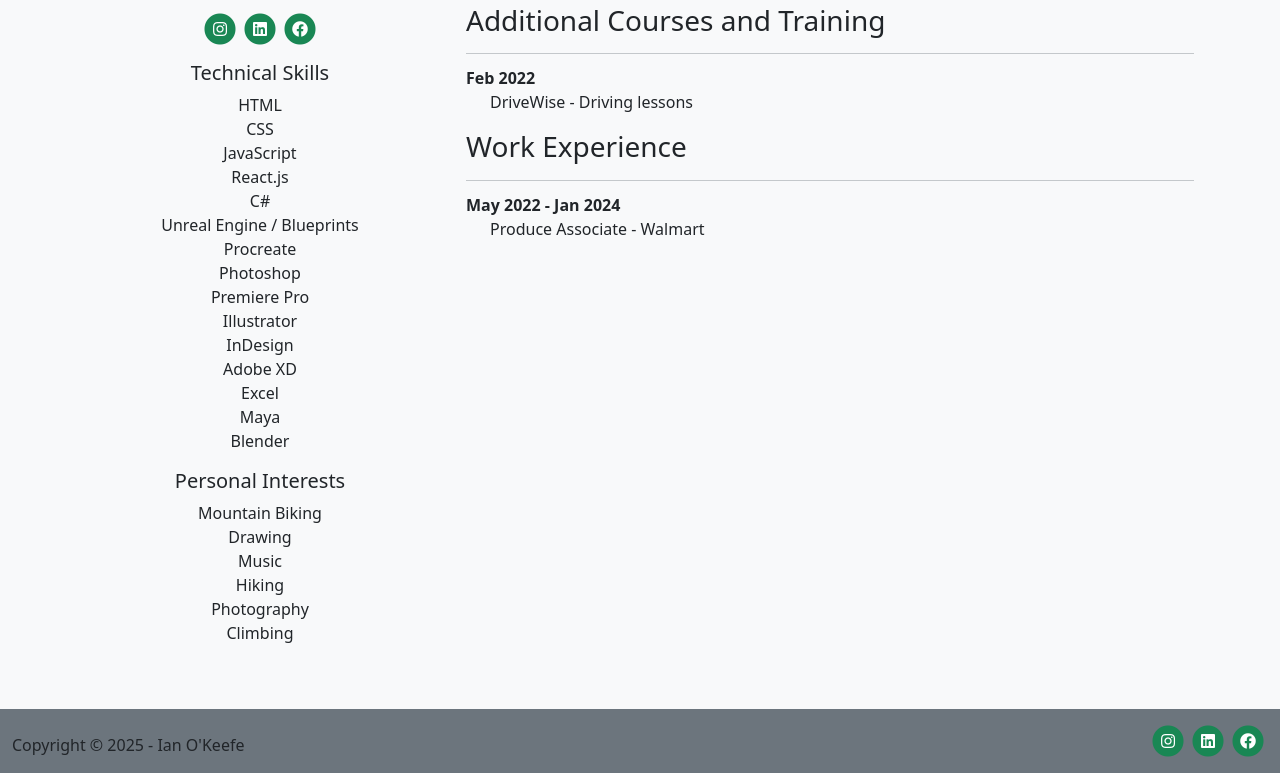
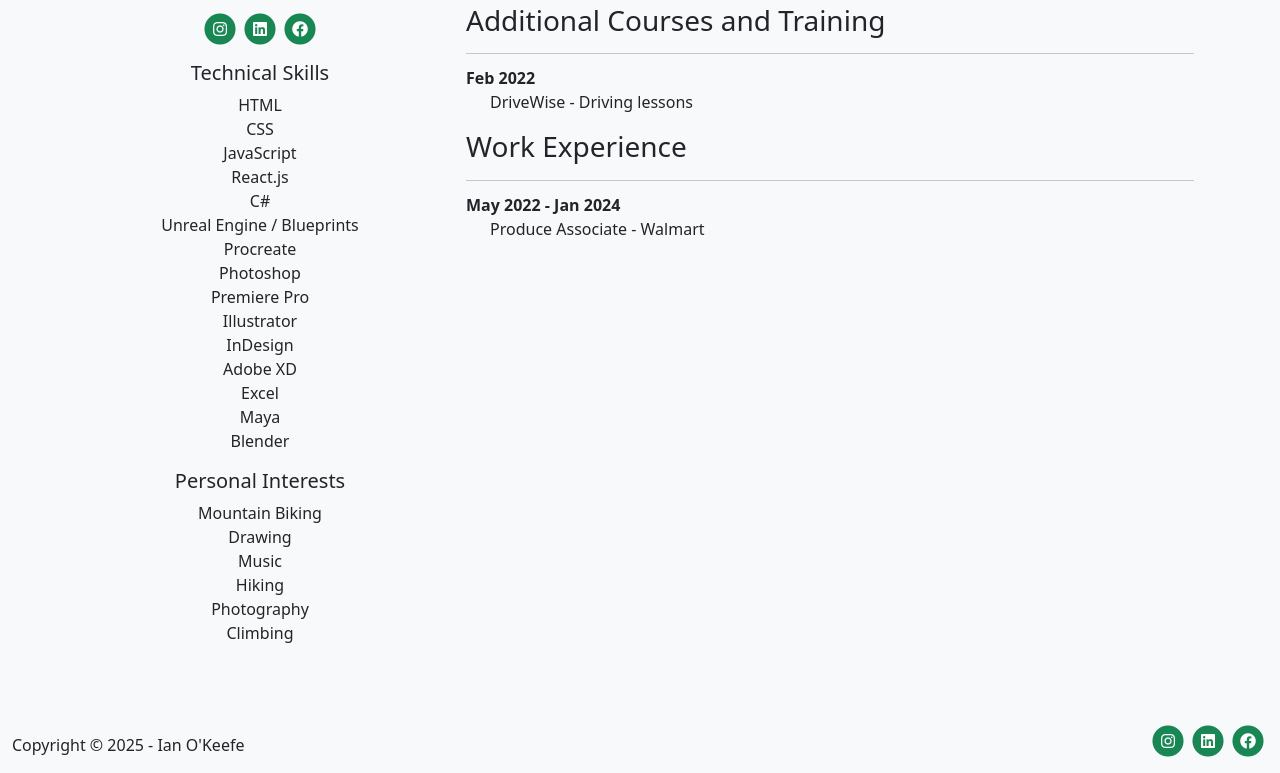
Before and after one commit to ianokay/portfolio, a plain HTML site: page index.html in a window 1280 px wide. Shown: the part 5956-6729 px from the top of the page. Drawn offline with nearby package versions, Linux system fonts and the light colour scheme.

Commit message:
changed footer colour again

```diff
--- a/index.html
+++ b/index.html
@@ -293,7 +293,7 @@
 				</div>
 			</div>
 		</section>
-		<footer class="bg-secondary container-fluid"> <!--create a container for the content which fits the screen and sets background colour-->
+		<footer class="bg-light container-fluid"> <!--create a container for the content which fits the screen and sets background colour-->
 			<div> <!--Container for footer-->
 				<div class="d-flex row row-cols-1 row-cols-md-2 text-center text-md-start"> <!--sets text in column for mobile centered, and left and right horizontal for tbalet/desktop-->
 					<p class="col pt-4">Copyright &copy; 2025 - Ian O'Keefe</p> <!--adds padding to the top-->
```
